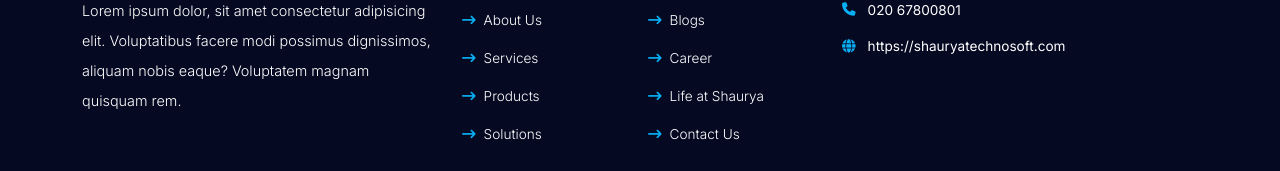
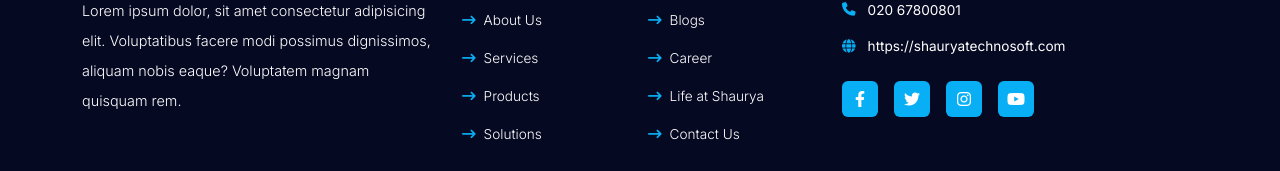
Before and after one commit to stpl-skishorUI/ShauryaTechnosoft-NewDesign, an Angular app: page /home1 in a window 1280 px wide. Shown: the part 6403-6574 px from the top of the page. Built offline with nearby package versions, Linux system fonts and the light colour scheme.

Commit message:
social media icons added in footer section on home page

```diff
--- a/src/app/home1/home1.component.html
+++ b/src/app/home1/home1.component.html
@@ -640,7 +640,7 @@
                 </div>
                 <div class="col-sm-4">
                     <h4>Contact Information</h4>
-                    <div class="d-flex flex-column contactus gap-3">
+                    <div class="d-flex flex-column contactus gap-3 mb-4">
                         <div class="d-flex align-items-center">
                             <i class="fa-regular fa-envelope"></i><a href="mailto:info@shauryatechnosoft.com">info@shauryatechnosoft.com</a>
                         </div>
@@ -650,6 +650,20 @@
                         <div class="d-flex align-items-center">
                             <i class="fa-solid fa-globe"></i><a href="https://shauryatechnosoft.com">https://shauryatechnosoft.com</a>
                         </div>
+                    </div>
+                    <div class="social-icons">
+                        <a href="#">
+                            <i class="fa-brands fa-facebook-f"></i>
+                        </a>
+                        <a href="#">
+                            <i class="fa-brands fa-twitter"></i>
+                        </a>
+                        <a href="#">
+                            <i class="fa-brands fa-instagram"></i>
+                        </a>
+                        <a href="#">
+                            <i class="fa-brands fa-youtube"></i>
+                        </a>
                     </div>
                 </div>
             </div>
--- a/src/app/home1/home1.component.scss
+++ b/src/app/home1/home1.component.scss
@@ -598,3 +598,19 @@ a.text-main {
     border-radius: 5px;
     outline: none;
 }
+.social-icons{
+    display: flex;
+}
+.social-icons a{
+    background-color: var(--home1-main-color);
+    color: #fff;
+    width: 36px;
+    height: 36px;
+    line-height: 36px;
+    text-align: center;
+    margin-right: 1rem;
+    border-radius: 0.375rem;
+}
+.social-icons a:hover{
+    color: #000;
+}
```
